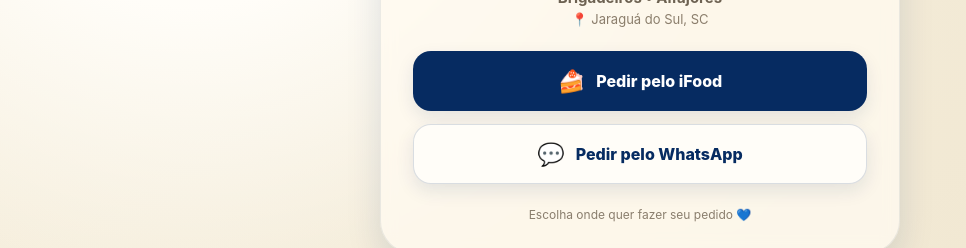
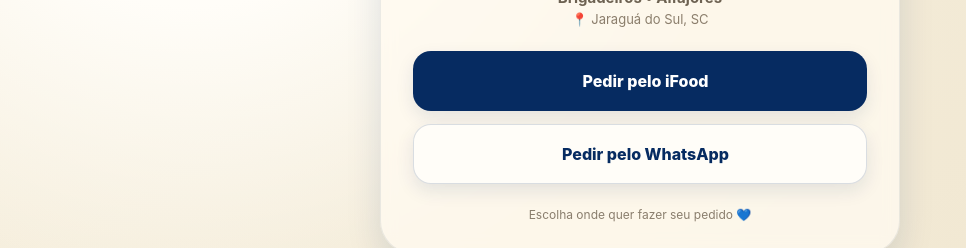
Before and after one commit to larachiodini/casadomorro-pedidos, a plain HTML site: page index.html in a window 1280 px wide. Shown: the part 273-521 px from the top of the page, without its empty margins (0-966 px from the left). Drawn offline with Linux system fonts and the light colour scheme.

Commit message:
Update index.html

```diff
--- a/index.html
+++ b/index.html
@@ -37,10 +37,10 @@
 
       <div class="buttons">
         <a class="btn primary" href="https://www.ifood.com.br/delivery/jaragua-do-sul-sc/casa-do-morro---doceria-barra-do-rio-molha/9c690c2c-fb16-4618-ab4f-6ea6f0917a13?utm_medium=share" target="_blank" rel="noopener noreferrer">
-          <span class="icon">🍰</span> Pedir pelo iFood
+          <span class="icon"></span> Pedir pelo iFood
         </a>
         <a class="btn secondary" href="https://wa.me/message/E2X6LJ3L5QP5G1" target="_blank" rel="noopener noreferrer">
-          <span class="icon">💬</span> Pedir pelo WhatsApp
+          <span class="icon"></span> Pedir pelo WhatsApp
         </a>
       </div>
 
```
